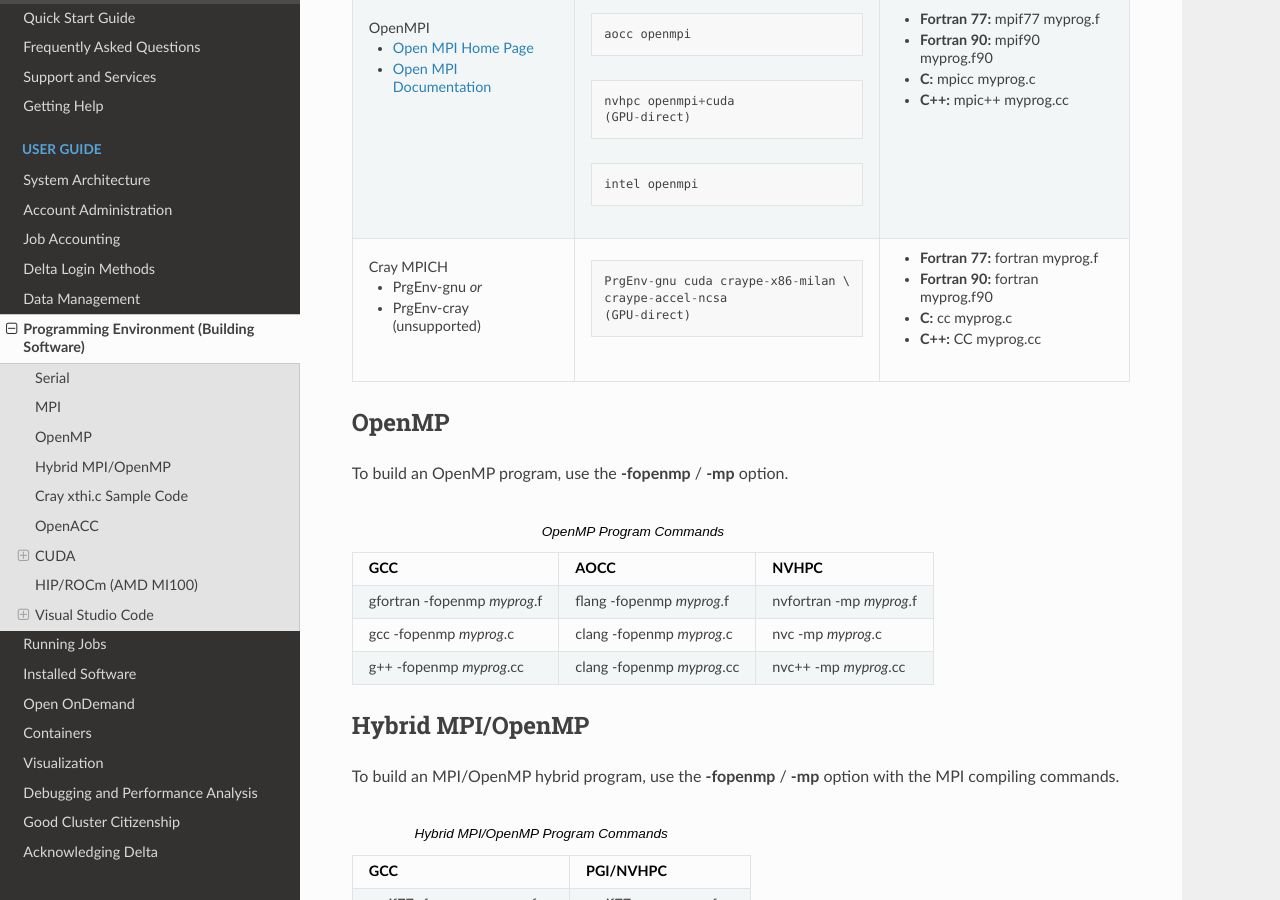
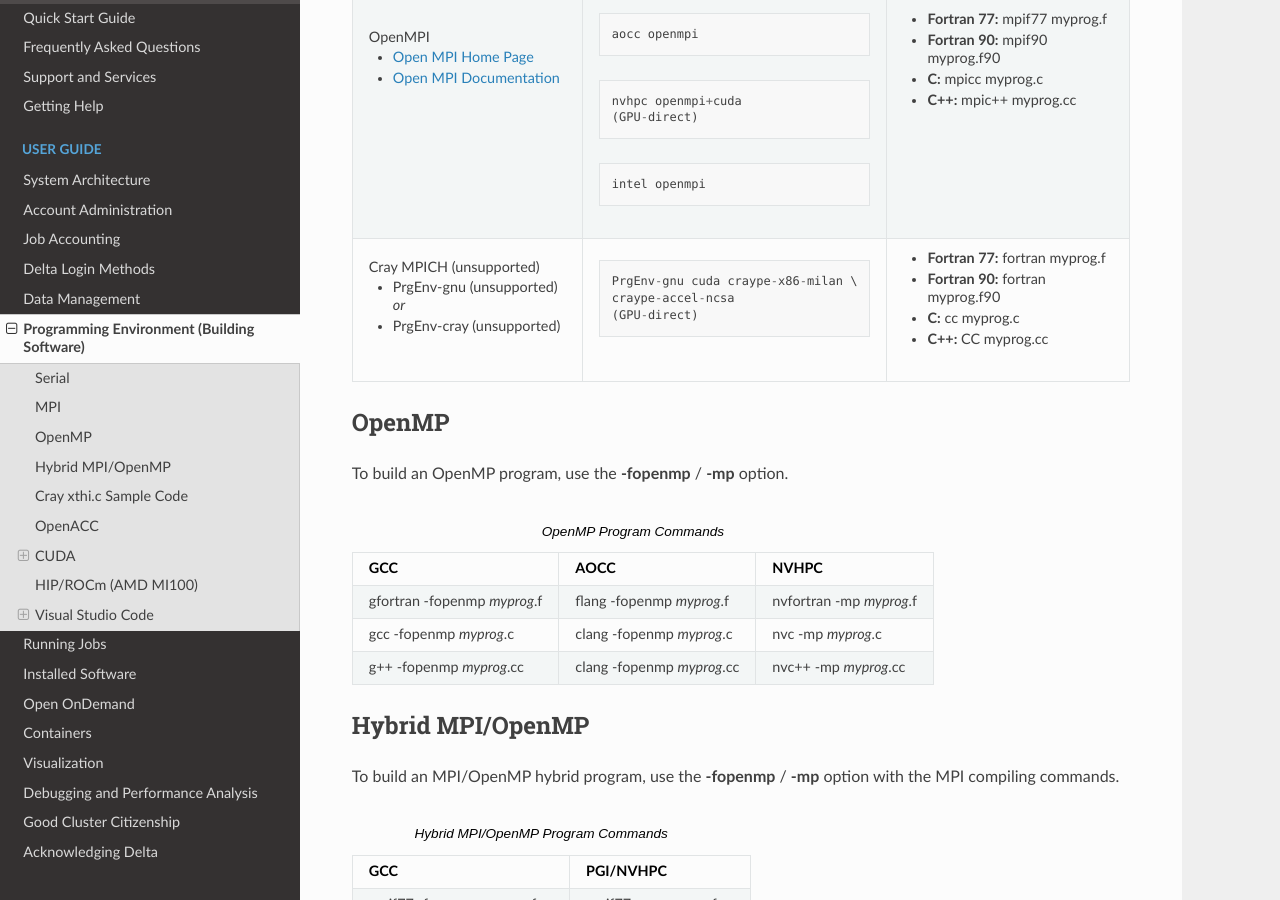
Before and after one commit to ncsa/Delta_doc, a Sphinx documentation site: the page built from docs/source/user_guide/prog_env.rst, in a window 1280 px wide and 900 px high, scrolled down 1003 px. Built offline with Sphinx 7.4.7 and the Read the Docs theme 3.1.0, drawn with Linux system fonts in a browser that asks for light colours.

Commit message:
Update prog_env.rst
PrgEnv-<foo>   are all unsupported on Delta, we have no vendor support for these and spack doesn't work with them.

```diff
--- a/docs/source/user_guide/prog_env.rst
+++ b/docs/source/user_guide/prog_env.rst
@@ -55,12 +55,12 @@ To build (compile and link) a MPI program in Fortran, C, and C++:
    |                                 |                                            |                                           |
    |                                 |    intel openmpi                           |                                           |
    +---------------------------------+--------------------------------------------+-------------------------------------------+
-   | Cray MPICH                      | .. code-block::                            |                                           |
+   | Cray MPICH (unsupported)        | .. code-block::                            |                                           |
    |                                 |                                            |                                           |
    |                                 |     PrgEnv-gnu cuda craype-x86-milan \     |                                           |
    |                                 |     craype-accel-ncsa                      | - **Fortran 77:** fortran myprog.f        |
    |                                 |     (GPU-direct)                           |                                           |
-   | - PrgEnv-gnu                    |                                            | - **Fortran 90:** fortran myprog.f90      |
+   | - PrgEnv-gnu (unsupported)      |                                            | - **Fortran 90:** fortran myprog.f90      |
    |   *or*                          |                                            |                                           |
    | - PrgEnv-cray (unsupported)     |                                            | - **C:** cc myprog.c                      |
    |                                 |                                            |                                           |
```
